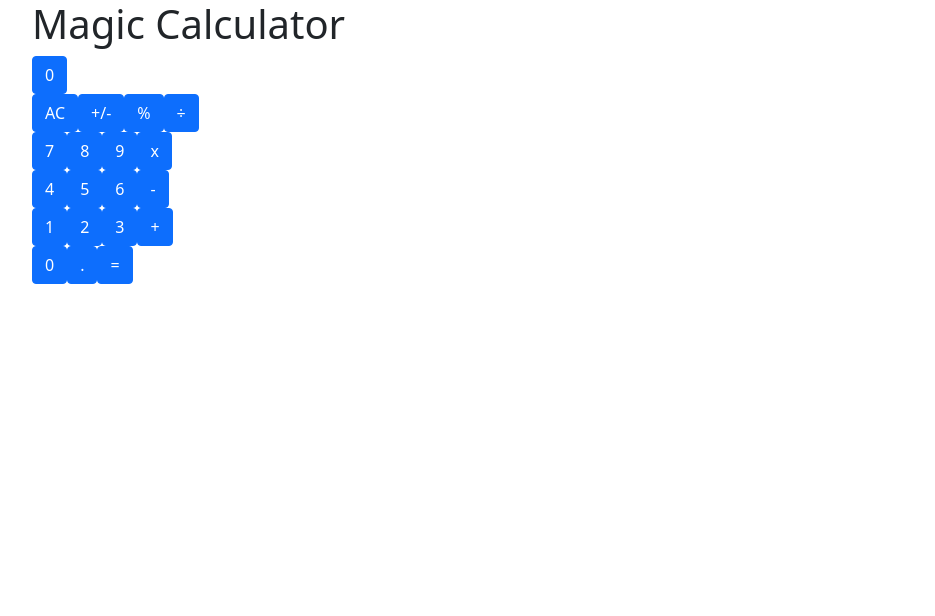
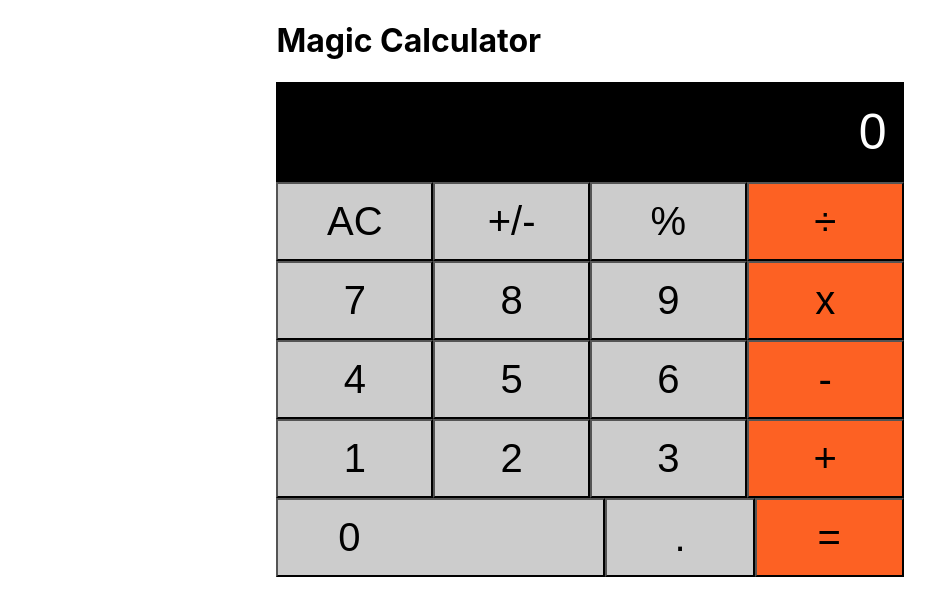
Before and after one commit to carlos-ssh/mathmagicians, a React (Create React App) app: page /Calculator in a window 1280 px wide. Shown: the top 616 px of the page, without its empty margins (50-985 px from the left). Built offline with nearby package versions, Linux system fonts and the light colour scheme.

Commit message:
add styles.

```diff
--- /dev/null
+++ b/src/components/Calculator.css
@@ -0,0 +1,47 @@
+.container {
+  width: 70%;
+  margin: 0 auto;
+}
+
+.display {
+  border: 2px solid black;
+  width: 100%;
+  height: 100px;
+  padding: 15px;
+  text-align: right;
+  font-size: 50px;
+  background-color: #000;
+  color: white;
+}
+
+.number-container {
+  width: 100%;
+  display: flex;
+  flex-direction: row;
+  border: 0;
+}
+
+.button {
+  font-size: 40px;
+  padding: 15px 10px;
+  text-align: center;
+  cursor: pointer;
+  display: flex;
+  justify-content: center;
+  align-items: center;
+  width: 100%;
+  border-radius: 0;
+}
+
+.btn-zero {
+  padding-right: 215px;
+  padding-left: 32px
+}
+
+.numkb {
+  background-color: #ccc;
+}
+
+.symbols {
+  background-color: rgb(253, 97, 35);
+}
--- a/src/components/Calculator.js
+++ b/src/components/Calculator.js
@@ -1,5 +1,6 @@
 import React, { Component } from 'react';
 import { Col, Row, Button } from 'react-bootstrap';
+import './Calculator.css';
 
 class Calculator extends Component {
   constructor(props) {
@@ -10,7 +11,7 @@ class Calculator extends Component {
   render() {
     return (
       <>
-        <div>
+        <div className="container">
           <Row>
             <Col>
               <h1>Magic Calculator</h1>
@@ -18,8 +19,7 @@ class Calculator extends Component {
           </Row>
           <Row>
             <Col xs={12}>
-              <Button
-              >
+              <Button className="display">
                 0
               </Button>
             </Col>
@@ -27,98 +27,79 @@ class Calculator extends Component {
           <Row>
             <Col />
           </Row>
-          <Row>
-            <Col xs={12}>
-              <Button
-              >
+          <Row className="number-container">
+            <Col xs={12} className="number-container">
+              <Button className="button numkb">
                 AC
               </Button>
-              <Button
-              >
+              <Button className="button numkb">
                 +/-
               </Button>
-              <Button
-              >
+              <Button className="button numkb">
                 %
               </Button>
-              <Button
-              >
+              <Button className="button symbols">
                 ÷
               </Button>
             </Col>
           </Row>
           <Row>
-            <Col xs={12}>
-              <Button
-              >
+            <Col xs={12} className="number-container">
+              <Button className="button numkb">
                 7
               </Button>
-              <Button
-              >
+              <Button className="button numkb">
                 8
               </Button>
-              <Button
-              >
+              <Button className="button numkb">
                 9
               </Button>
-              <Button
-              >
+              <Button className="button symbols">
                 x
               </Button>
             </Col>
           </Row>
           <Row>
-            <Col xs={12} >
-              <Button
-              >
+            <Col xs={12} className="number-container">
+              <Button className="button numkb">
                 4
               </Button>
-              <Button
-              >
+              <Button className="button numkb">
                 5
               </Button>
-              <Button
-              >
+              <Button className="button numkb">
                 6
               </Button>
-              <Button
-              >
+              <Button className="button symbols">
                 -
               </Button>
             </Col>
           </Row>
           <Row>
-            <Col xs={12}>
-              <Button
-              >
+            <Col xs={12} className="number-container">
+              <Button className="button numkb">
                 1
               </Button>
-              <Button
-              >
+              <Button className="button numkb">
                 2
               </Button>
-              <Button
-              >
+              <Button className="button numkb">
                 3
               </Button>
-              <Button
-              >
+              <Button className="button symbols">
                 +
               </Button>
             </Col>
           </Row>
           <Row>
-            <Col xs={12}>
-              <Button
-              >
+            <Col xs={12} className="number-container">
+              <Button className="button btn-zero numkb">
                 0
               </Button>
-              <Button
-              >
+              <Button className="button numkb">
                 .
               </Button>
-              <Button
-              >
+              <Button className="button symbols">
                 =
               </Button>
             </Col>
--- a/src/index.js
+++ b/src/index.js
@@ -2,7 +2,7 @@ import React from 'react';
 import ReactDOM from 'react-dom';
 import App from './App';
 import './index.css';
-import 'bootstrap/dist/css/bootstrap.min.css';
+// import 'bootstrap/dist/css/bootstrap.min.css';
 
 ReactDOM.render(
   <React.StrictMode>
```
